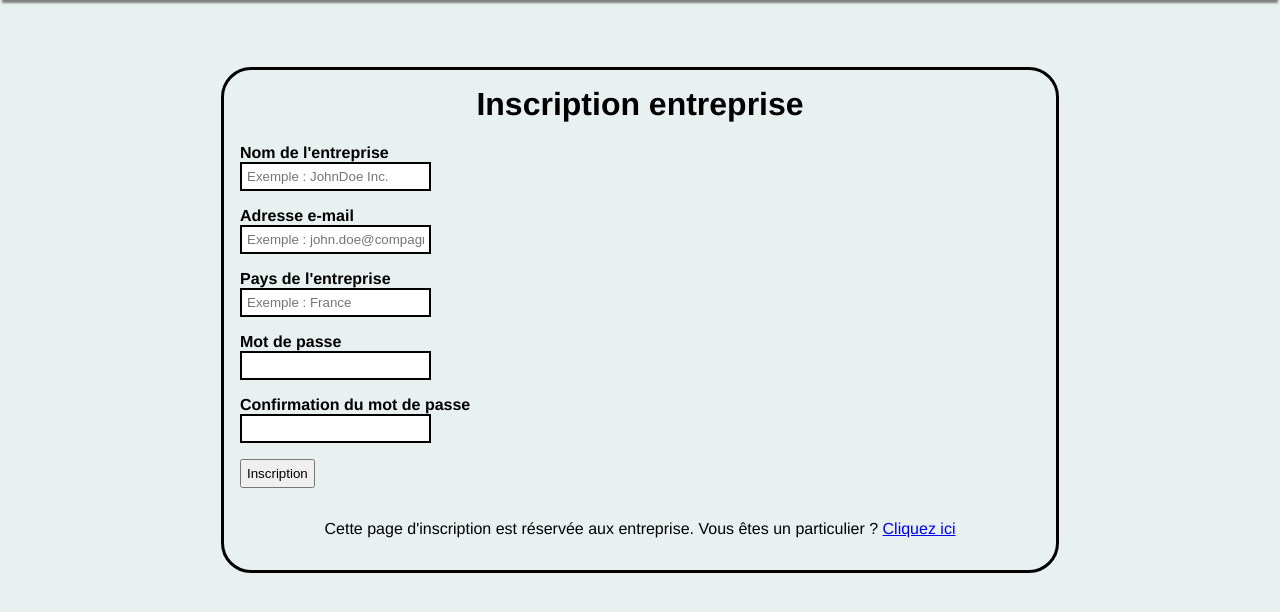
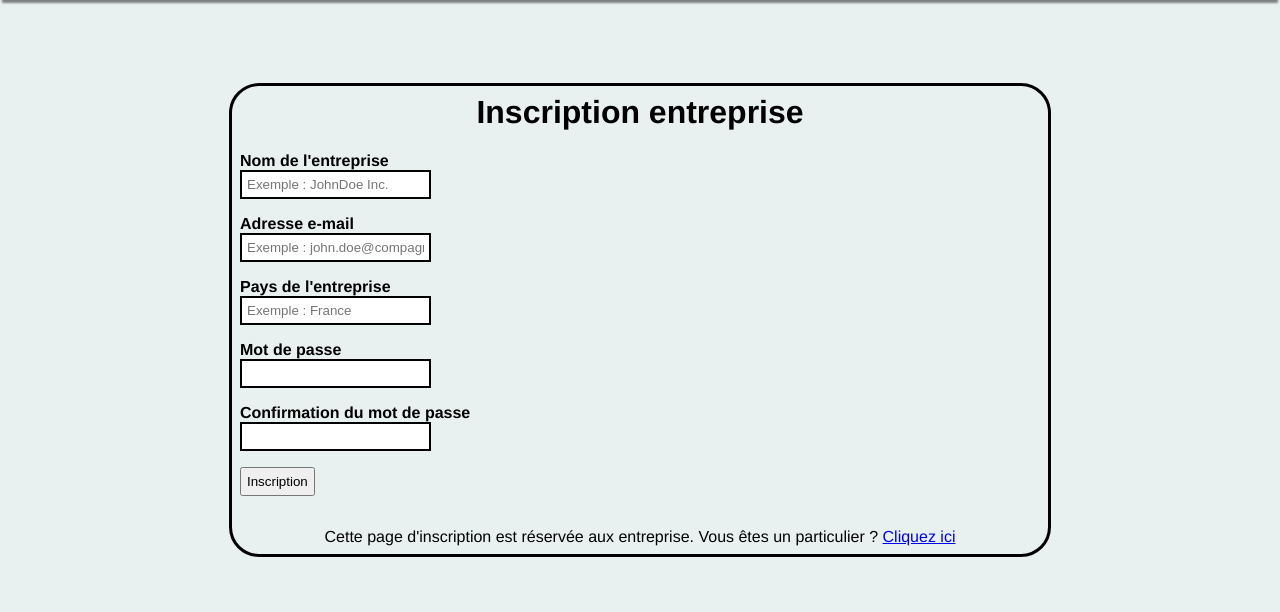
Before and after one commit to qaniere/SAE_2.2, a PHP site: page /business/register.php in a window 1280 px wide. Shown: the part 147-759 px from the top of the page. Run offline with PHP 8.4, Linux system fonts and the light colour scheme.

Commit message:
Fix form size (again)

```diff
--- a/style/form.css
+++ b/style/form.css
@@ -4,13 +4,17 @@ form {
     justify-content: center;
 
     width: 100vh;
-    padding: 1em;
+    padding: 0.5em;
     border-radius: 30px;
     border: 3px solid black;
 }
 
 fieldset {
     width: 15em;
+}
+
+p {
+    margin-bottom: 0em;
 }
 
 
```
